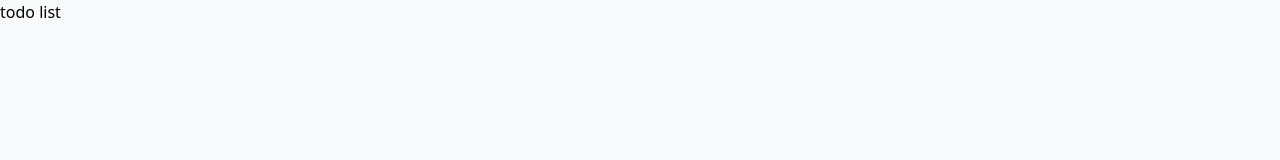
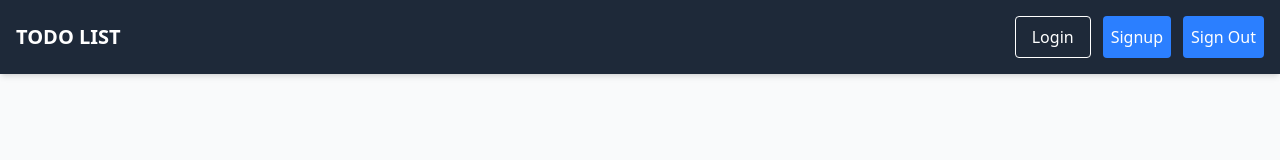
Before and after one commit to samjaurz/todo-list-react-django-flask, a Next.js app in the folder client-react/: page / in a window 1280 px wide. Shown: the top 160 px of the page. Built offline with nearby package versions, Linux system fonts and the light colour scheme.

Commit message:
feat(navbar): make appropiated navbar

```diff
--- a/client-react/src/components/NavBar.tsx
+++ b/client-react/src/components/NavBar.tsx
@@ -1,6 +1,36 @@
+'use client'
+import React from "react";
+import {useRouter} from "next/navigation";
 
-const NavBar = () => {
+const Navbar = () => {
+    const router = useRouter();
+    return (
+        <nav className="flex items-center justify-between p-4 bg-gray-800 text-white shadow-md">
+            <h1 className="text-xl font-bold">TODO LIST</h1>
 
-    return (<h1>todo list</h1>)}
+            <div className="flex space-x-3">
+                <button
+                    onClick={() => router.push("/login")}
+                    className="px-4 py-2 rounded border border-white hover:bg-gray-700 transition"
+                >
+                    Login
+                </button>
+                <button
+                    onClick={() => router.push("/signup")}
+                    className="bg-blue-500 hover:bg-blue-600 text-white p-2 rounded cursor-pointer transition"
+                >
 
-export default NavBar;
+                    Signup
+                </button>
+                <button
+                    onClick={() => router.push("/signup")}
+                    className="bg-blue-500 hover:bg-blue-600 text-white p-2 rounded cursor-pointer transition"
+                >
+                    Sign Out
+                </button>
+            </div>
+        </nav>
+    );
+};
+
+export default Navbar;
```
